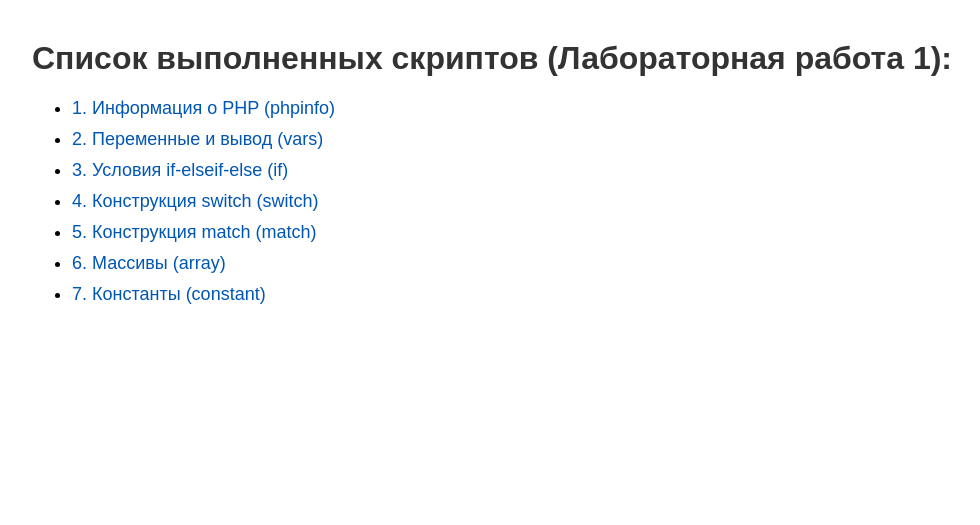
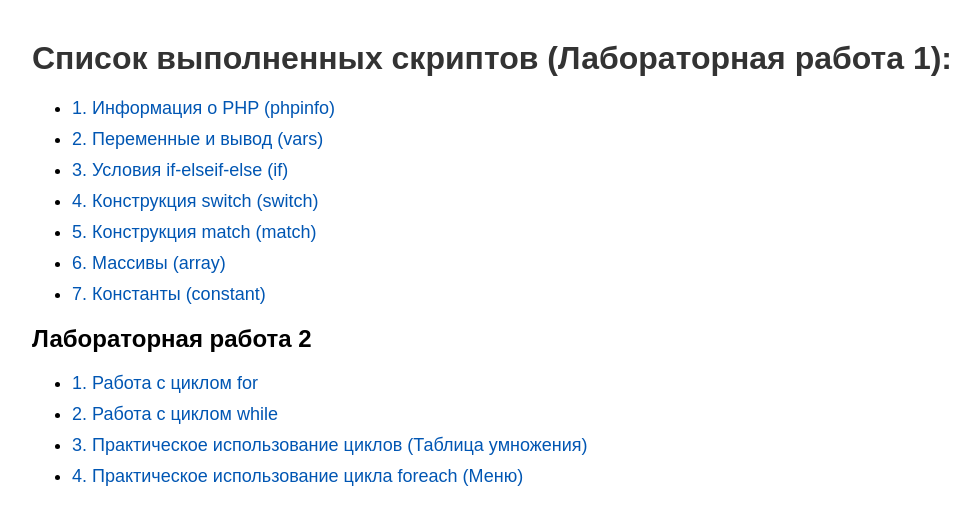
Before and after one commit to ttocjledam2-eng/php, a PHP site: page / in a window 1280 px wide. Shown: the top 525 px of the page, without its empty margins (8-988 px from the left). Run offline with PHP 8.4, Linux system fonts and the light colour scheme.

Commit message:
Update index.php

```diff
--- a/index.php
+++ b/index.php
@@ -23,5 +23,13 @@
         <li><a href="lab1/array.php" target="_blank">6. Массивы (array)</a></li>
         <li><a href="lab1/constant.php" target="_blank">7. Константы (constant)</a></li>
     </ul>
+
+    <h2>Лабораторная работа 2</h2>
+    <ul>
+        <li><a href="lab2/for.php" target="_blank">1. Работа с циклом for</a></li>
+        <li><a href="lab2/while.php" target="_blank">2. Работа с циклом while</a></li>
+        <li><a href="lab2/table.php" target="_blank">3. Практическое использование циклов (Таблица умножения)</a></li>
+        <li><a href="lab2/menu.php" target="_blank">4. Практическое использование цикла foreach (Меню)</a></li>
+    </ul>
 </body>
 </html>
```
